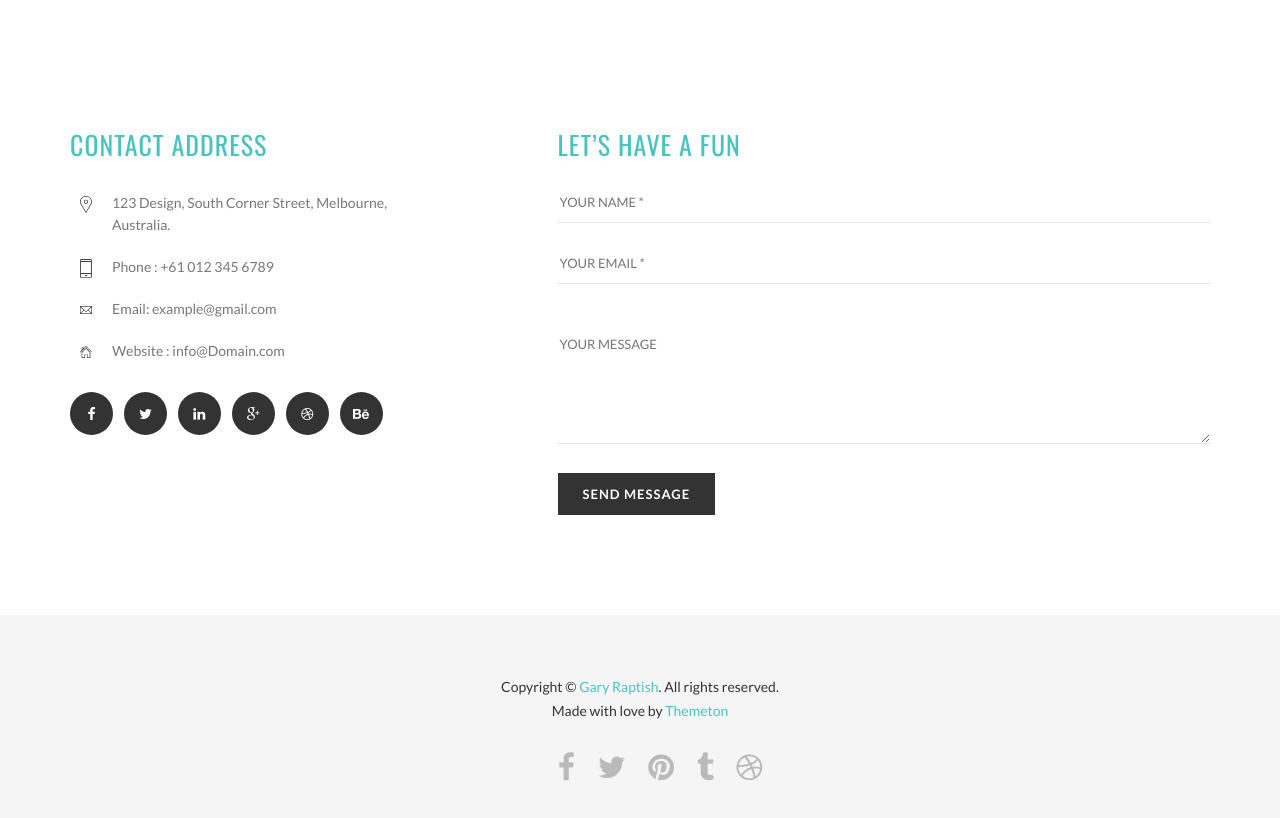
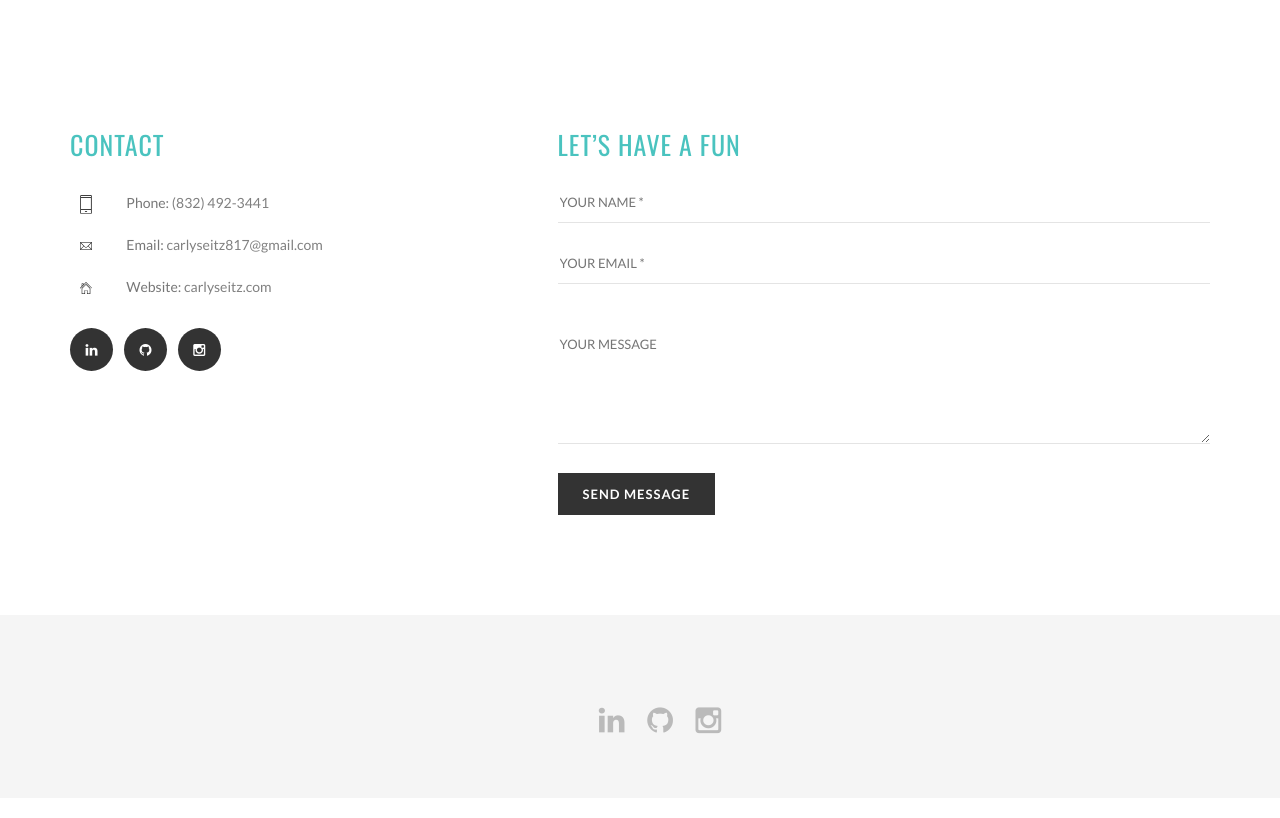
Before and after one commit to carlyseitz817/Pretty-Portfolio, a plain HTML site: page contact.html in a window 1280 px wide. Shown: the part 620-1438 px from the top of the page. Drawn offline with nearby package versions, Linux system fonts and the light colour scheme.

Commit message:
test contact

```diff
--- a/contact.html
+++ b/contact.html
@@ -36,14 +36,6 @@
 </head>
 
 <body class="animsition fixed-menu">
-
-	<!-- Burger menu
-================================================== -->
-	<a href="javascript:;" id="burger-menu" class="burger-menu">
-		<span></span>
-		<span></span>
-		<span></span>
-	</a>
 
 	<!-- Main navigation section
 ================================================== -->
@@ -119,11 +111,11 @@
 		<div class="row">
 			<div class="col-xs-10">
 
-				<a href="./" id="logo" class="at-link">Gary</a>
+				<a href="index.html" id="logo" class="at-link">Carly</a>
 
 				<div class="page-title">
 					<div class="title-wrap">
-						<h1>Contact Us</h1>
+						<h1>Contact</h1>
 						<p class="lead">Get in touch with me</p>
 					</div>
 				</div>
@@ -161,35 +153,28 @@
 
 		<div class="row">
 			<div class="col-md-4">
-				<h3 class="title-md">CONTACT ADDRESS</h3>
+				<h3 class="title-md">CONTACT</h3>
 				<address>
 					<table>
 						<tr>
-							<td><img src="images/svg/map-marker.svg" class="address-icon"></td>
-							<td>123 Design, South Corner Street, Melbourne, Australia.</td>
-						</tr>
-						<tr>
 							<td><img src="images/svg/mobile-phone.svg" class="address-icon"></td>
-							<td>Phone : +61 012 345 6789</td>
+							<td>Phone: <a style="color:grey" href="tel:+18324923441">(832) 492-3441</a></td>
 						</tr>
 						<tr>
 							<td><img src="images/svg/envelope.svg" class="address-icon"></td>
-							<td>Email: example@gmail.com </td>
+							<td>Email: <a style="color:grey" href="mailtio:carlyseitz817@gmail.com">carlyseitz817@gmail.com</a></td>
 						</tr>
 						<tr>
 							<td><img src="images/svg/home.svg" class="address-icon"></td>
-							<td>Website : info@Domain.com</td>
+							<td>Website: <a style="color:grey" href="https://carlyseitz.com">carlyseitz.com</a></td>
 						</tr>
 					</table>
 				</address>
 
 				<ul class="socials">
-					<li><a href="javascript:;"><i class="fa fa-facebook"></i></a></li>
-					<li><a href="javascript:;"><i class="fa fa-twitter"></i></a></li>
-					<li><a href="javascript:;"><i class="fa fa-linkedin"></i></a></li>
-					<li><a href="javascript:;"><i class="fa fa-google-plus"></i></a></li>
-					<li><a href="javascript:;"><i class="fa fa-dribbble"></i></a></li>
-					<li><a href="javascript:;"><i class="fa fa-behance"></i></a></li>
+					<li><a target="_blank" href="https://www.linkedin.com/in/carlyseitz"><i class="fa fa-linkedin"></i></a></li>
+					<li><a target="_blank" href="https://github.com/carlyseitz817"><i class="fa fa-github"></i></a></li>
+					<li><a target="_blank" href="https://instagram.com/carlyseitz/"><i class="fa fa-instagram"></i></a></li>
 				</ul>
 			</div>
 			<div class="col-md-1"></div>
@@ -207,23 +192,16 @@
 	</div>
 </section>
 
-
-
 <!-- Footer section
 ================================================== -->
 <footer id="footer" class="text-center">
 	<div class="container">
 		<div class="row">
 			<div class="col-md-12">
-				<p>Copyright © <a href="#">Gary Raptish</a>. All rights reserved.</p>
-				<p>Made with love by <a href="#">Themeton</a></p>
-
 				<ul class="social">
-					<li><a href="#"><i class="fa fa-facebook"></i></a></li>
-					<li><a href="#"><i class="fa fa-twitter"></i></a></li>
-					<li><a href="#"><i class="fa fa-pinterest"></i></a></li>
-					<li><a href="#"><i class="fa fa-tumblr"></i></a></li>
-					<li><a href="#"><i class="fa fa-dribbble"></i></a></li>
+					<li><a target="_blank" href="https://www.linkedin.com/in/carlyseitz"><i class="fa fa-linkedin"></i></a></li>
+					<li><a target="_blank" href="https://github.com/carlyseitz817"><i class="fa fa-github"></i></a></li>
+					<li><a target="_blank" href="https://instagram.com/carlyseitz/"><i class="fa fa-instagram"></i></a></li>
 				</ul>
 			</div>
 		</div>
@@ -231,14 +209,13 @@
 </footer>
 <!-- End of Footer -->
 
-
 <!-- Scripts
 ================================================== -->
 <script type="text/javascript" src="vendors/jquery.waypoints.min.js"></script>
 <script type="text/javascript" src="vendors/isotope.pkgd.min.js"></script>
 <script type="text/javascript" src="js/scripts.js"></script>
-<script type="text/javascript" src="js/google-maps.js"></script>
 
 
 </body>
+
 </html>
```
Also changed, not shown: about.html (+4 -4 lines), index.html (+6 -7 lines), portfolio.html (+4 -11 lines), images/logo.png, 2 other files.
